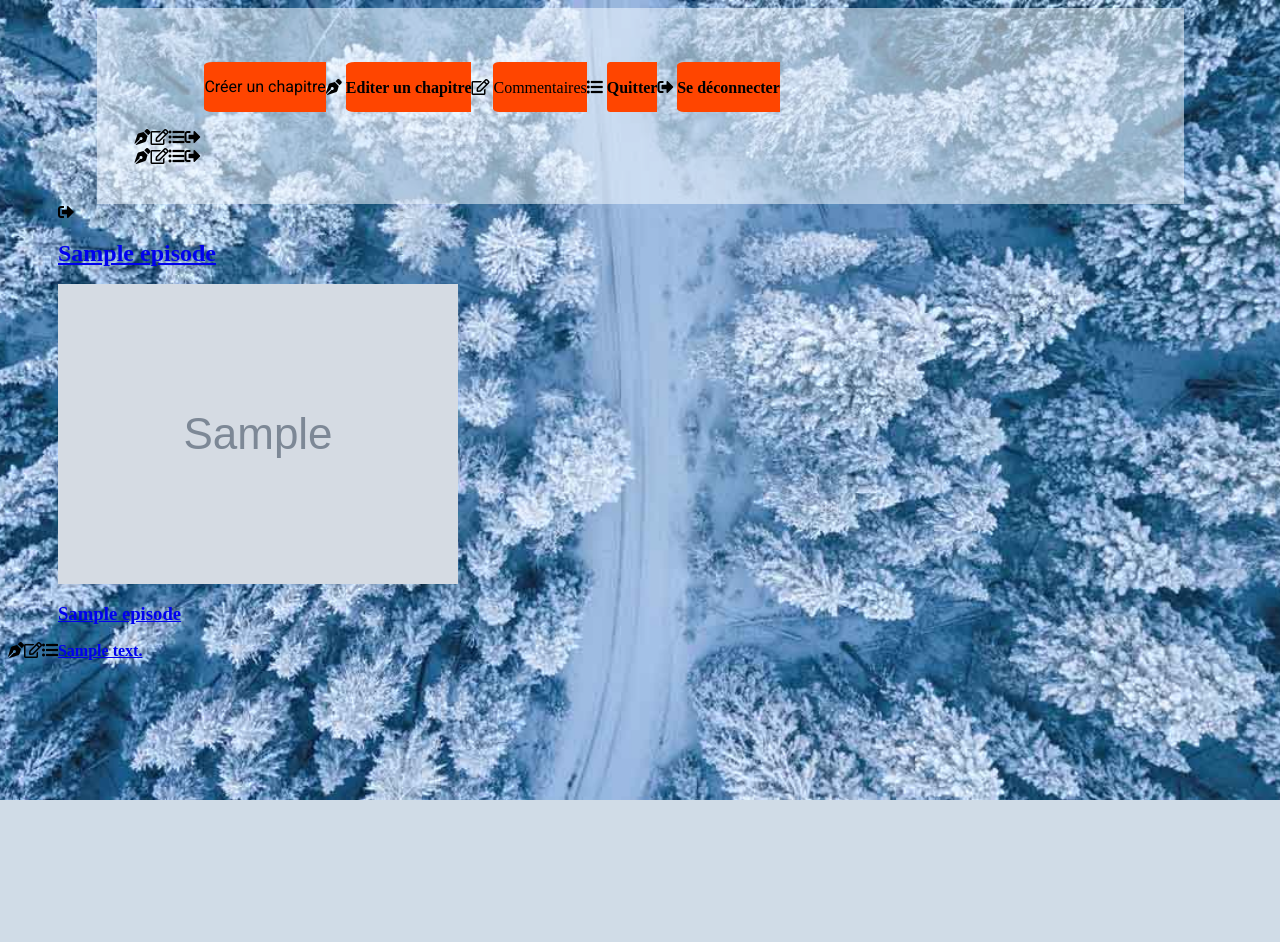
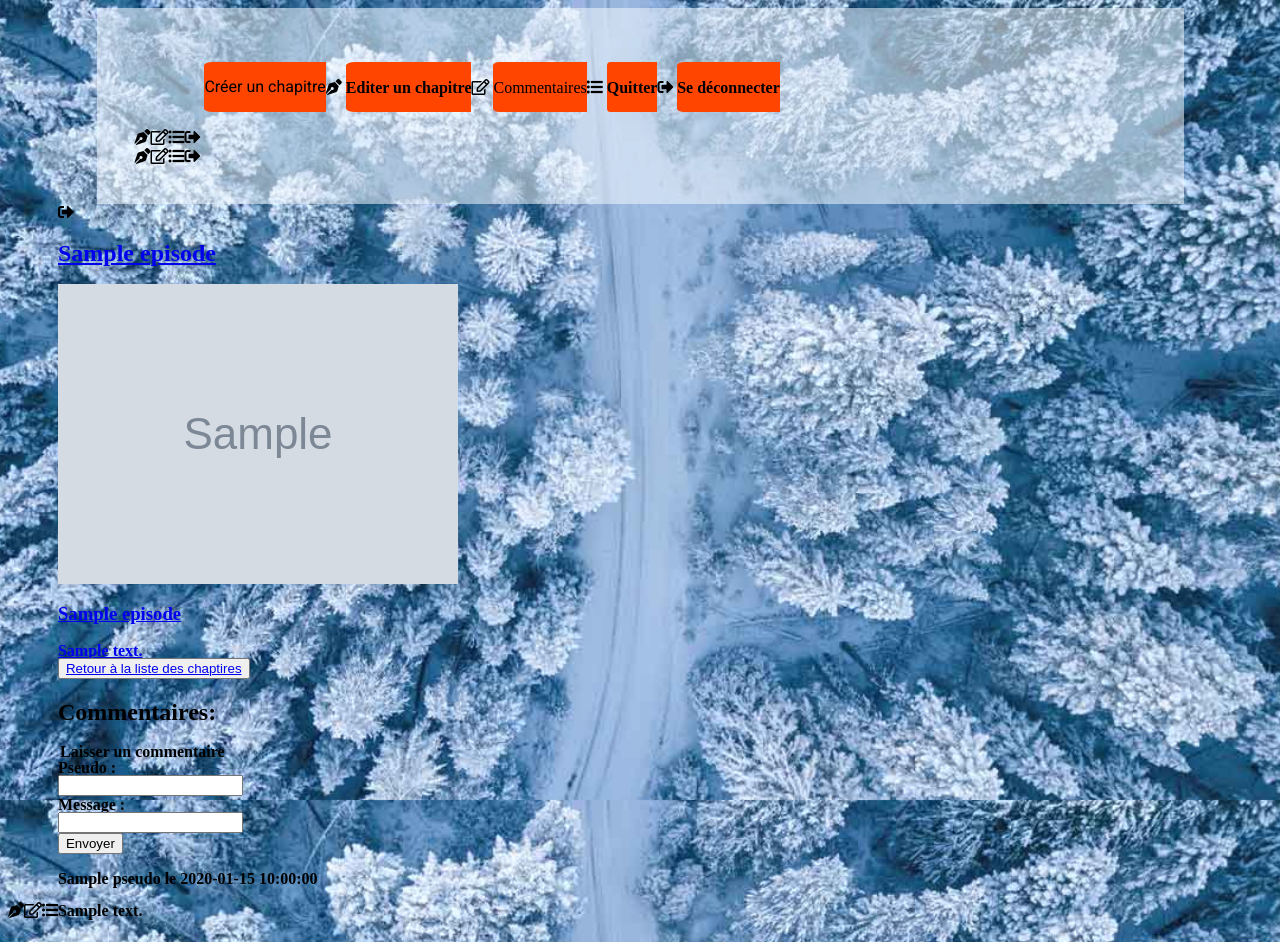
Before and after one commit to Mistiso49250/projet4, a PHP site: template templates/frontoffice/chapitre.html.php in a window 1280 px wide. Before the commit the page ends 800 px from the top, so only its background shows below. Run offline with PHP 8.4, Linux system fonts and the light colour scheme; the template is opened without the code that fills it: most values are stand-ins (such as "Sample title", 1, 10 or a date in 2020); grey boxes marked "Sample" are stand-in pictures; some libraries are stand-ins or nearby versions.

Commit message:
correction commentaire, chapitre, layout, ajout et fin espace commentaire

```diff
--- a/public/css/front/style.css
+++ b/public/css/front/style.css
@@ -18,6 +18,8 @@ html, body{
     line-height: 40px;
     text-align: center;
 }
+
+.form-inline { margin-top: 20px}
 
 .pagination li{
     padding: 1%;
--- a/public/index.php
+++ b/public/index.php
@@ -15,6 +15,7 @@ $whoops->register();
 
 
 $action = isset($_GET['action']) ? $_GET['action'] : null;
+if(isset($_GET['action']))
 
 switch ($action) {
     case 'listchapitre':
@@ -24,6 +25,7 @@ switch ($action) {
     case 'chapitre':
         $controller = new ChapitreController();
         $controller->chapitre((int)$_GET['id']);
+        $controller->addComment((int)$_GET['id'], $_POST['pseudo'], $_POST['contenu']);
     break;
     case 'login':
         $controller = new HomePageController();
--- a/src/model/ChapitreManager.php
+++ b/src/model/ChapitreManager.php
@@ -16,7 +16,7 @@ class ChapitreManager
 
     }
 
-    public function findChapitres() : array// retour = tableau    ?array = findChapitre va renvoyer null ou un tableau
+    public function findChapitres() : array
     {
         $req = $this->db->query('SELECT * FROM chapitre ORDER BY date_publication');
 
--- a/templates/frontoffice/chapitre.html.php
+++ b/templates/frontoffice/chapitre.html.php
@@ -12,3 +12,40 @@
         <?= nl2br(htmlspecialchars($data['episode']['contenu_chapitre'])) ?>
     </div>
 </div>
+<div class="form-group">
+    <button type="submit" class="pull-right btn btn-info"><a href="index.php?action=listchapitre">Retour à la liste des chaptires</a></button>
+</div>
+
+<h2>Commentaires: </h2>
+<form action="index.php.action=addComment&amp;id=<?=$data['episode']['id_chapitre']?>" method="POST" class="form-horizontal col-lg-6">
+  <div class="form-group">
+    <legend>Laisser un commentaire</legend>
+  </div>
+  <div class="row">
+    <div class="form-group">
+      <label for="text" class="col-lg-2 control-label">Pseudo : </label>
+      <div class="col-lg-10">
+        <input type="text" class="form-control" name="pseudo" id="text">
+      </div>
+    </div>
+  </div>
+  <div class="row">
+    <div class="form-group">
+      <label for="textarea" class="col-lg-2 control-label">Message : </label>
+      <div class="col-lg-10">
+        <input type="textarea" class="form-control" name="contenu" id="textarea">
+      </div>
+    </div>
+  </div>
+
+  <div class="form-group">
+    <button type="submit" class="pull-right btn btn-info">Envoyer</button>
+  </div>
+</form>
+
+<div>
+    <?php foreach($data['commentaires'] as $commentaire): ?>
+        <p><strong><?=htmlspecialchars($commentaire['pseudo'])?></strong> le <?=$commentaire['date_commentaire_fr'] ?></p>
+        <p><?= nl2br(htmlspecialchars(($commentaire['contenu'])))?></p>
+    <?php endforeach; ?>
+</div>
```
Also changed, not shown: src/controller/ChapitreController.php (+28 -42 lines), src/model/CommentaireManager.php (+7 -7 lines), templates/frontoffice/layout.html.php (+0 -7 lines).
